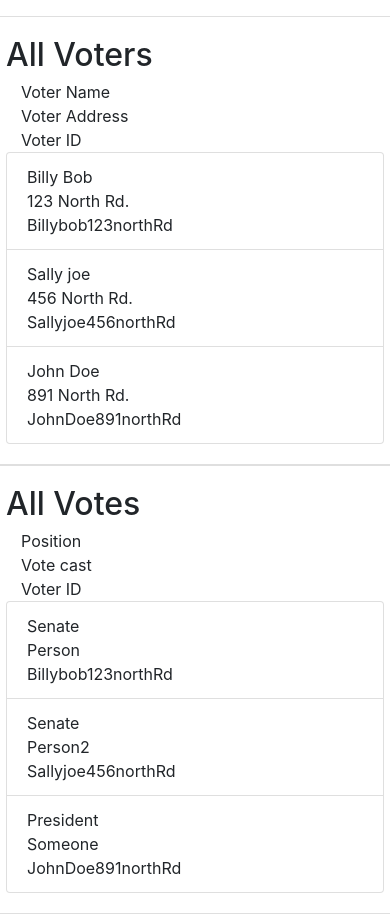
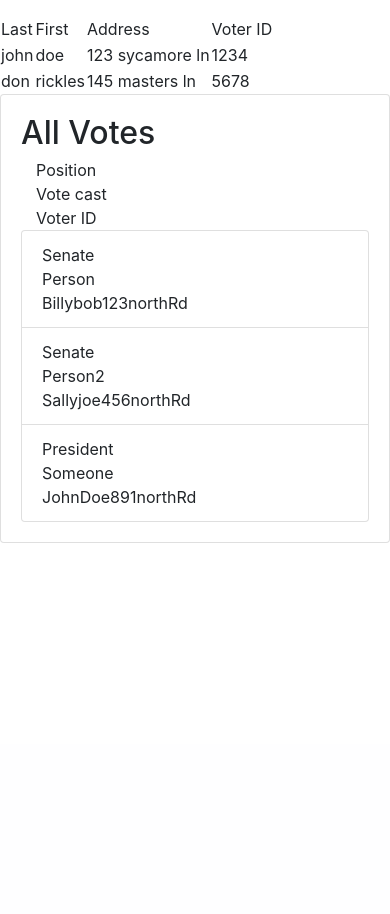
Before and after one commit to SkylerBohn13/Final_Project_Softwar_Engineering, a Flask app: page /admin in a window 390 px wide. Shown: the part 100-1014 px from the top of the page. After the commit the page ends 643 px from the top, so only its background shows below. Run offline with Flask 2, Linux system fonts and the light colour scheme; some libraries are stand-ins or nearby versions.

Commit message:
Serve voter data from API

```diff
--- a/app.py
+++ b/app.py
@@ -18,8 +18,12 @@ app.secret_key = b'mysecretkey'
 
 @app.route('/', endpoint='index')
 def index():
-    headers = {}
-    return redirect(url_for('login')), 302, headers
+    return render_template('home.html')
+
+@app.route('/admin/login', endpoint='admin_login')
+def admin_login():
+    return render_template('adminLogin.html')
+
 
 
 @app.route('/v1/login', methods=['POST'], endpoint='api_login')
@@ -58,3 +62,23 @@ def login():
 @app.route('/admin', methods=['GET'], endpoint='admin')
 def admin():
     return render_template('admin.html')
+
+@app.route('/v1/voters', methods=['GET'], endpoint='voters')
+def voters():
+    body = {
+        'voters': [
+            {
+                'id': '1234',
+                'first_name': 'john',
+                'last_name': 'doe',
+                'address': '123 sycamore ln'
+            },
+            {
+                'id': '5678',
+                'first_name': 'don',
+                'last_name': 'rickles',
+                'address': '145 masters ln'
+            },
+        ]
+    }
+    return (body, 200)
--- a/static/scripts/adminScripts.js
+++ b/static/scripts/adminScripts.js
@@ -14,3 +14,14 @@ function postLogin(username, password) {
   console.log(xhr.getAllResponseHeaders());
   return {status: xhr.status, body: xhr.responseText};
 }
+
+function retrieveVoters() {
+  var path = "/v1/voters";
+  var url = serverUrl + path;
+
+  var xhr = new XMLHttpRequest();
+  xhr.open("GET", url, false);
+  xhr.send(null);
+  return {status: xhr.status, body: xhr.responseText};
+
+}
--- a/templates/admin.html
+++ b/templates/admin.html
@@ -2,6 +2,7 @@
 <html lang="en">
 
   <head>
+    <script type="text/javascript" src="{{ url_for('static', filename='scripts/adminScripts.js') }}"></script>
     <meta charset="UTF-8" />
     <meta name="viewport" content="width=device-width, initial-scale=1.0" />
     <meta http-equiv="X-UA-Compatible" content="ie=edge" />
@@ -21,7 +22,7 @@
   </head>
 <!-- This webpage will use the bootstrap library -->
 
-  <body>
+  <body onload="displayVoters();"">
 
     <!-- Creates the Green bar that holds the search bar -->
     <header id="main-header" class="bg-primary text-white p-4 mb-3">
@@ -35,10 +36,57 @@
     </div>
   </header>
 
+  <table id="voterListings" style="display:none">
+  </table>
 
-  <div class="row">
+  <script>
+    function displayVoters() {
+        // Clear table
+        votersTable = document.getElementById("voterListings");
+        votersTable.innerHTML = "";
 
-   <div id="main" class="card card-body col-sm-6">
+        var resp = retrieveVoters();
+        var results = JSON.parse(resp.body)["voters"];
+
+        if (results.length > 0) {
+
+            // Populate column titles
+            var titleRow = votersTable.insertRow(-1);
+            lastNameTitleCell = titleRow.insertCell(-1)
+            firstNameTitleCell = titleRow.insertCell(-1)
+            addressTitleCell = titleRow.insertCell(-1)
+            idTitleCell = titleRow.insertCell(-1)
+
+            lastNameTitleCell.innerHTML = "Last";
+            firstNameTitleCell.innerHTML = "First";
+            addressTitleCell.innerHTML = "Address";
+            idTitleCell.innerHTML = "Voter ID"
+
+             // Populate search results
+
+             for (result of results) {
+                var row = votersTable.insertRow(-1);
+                var rmap = new Map(Object.entries(result));
+                lastNameCell = row.insertCell(-1)
+                firstNameCell = row.insertCell(-1)
+                addressCell = row.insertCell(-1)
+                idCell = row.insertCell(-1)
+
+                lastNameCell.innerHTML = rmap.get("first_name");
+                firstNameCell.innerHTML = rmap.get("last_name");
+                addressCell.innerHTML = rmap.get("address");
+                idCell.innerHTML = rmap.get("id")
+            }
+
+            votersTable.style.display = "table";
+
+        }
+    }
+</script>
+
+  <!-- <div class="row">  -->
+
+   <!-- <div id="main" class="card card-body col-sm-6">
     <h2 class="title">All Voters</h2>
       <div class="container">
             <div class="row">
@@ -52,10 +100,12 @@
                 Voter ID
               </div>
             </div>
-          </div>
+          </div> -->
+
+
 
     <!-- This list will contain all voter info -->
-    <ul id="items" class="list-group">
+    <!-- <ul id="items" class="list-group">
 
       <li class="list-group-item">
         <div class="row">
@@ -97,7 +147,7 @@
          </li>
 
     </ul>
-  </div>
+  </div> -->
 
   <!-- This list contains all votes cast -->
     <div id="main" class="card card-body col-sm-6">
--- a/templates/adminLogin.html
+++ b/templates/adminLogin.html
@@ -44,7 +44,7 @@
 
         resp = postLogin(username, password);
         if (resp.status === 200) {
-            window.location.replace("/home");
+            window.location.replace("/admin");
         } else {
             invalidLoginBanner.style.display = "block";
         }
--- a/templates/home.html
+++ b/templates/home.html
@@ -21,7 +21,7 @@
                 <h1 style="text-align:center;">Please enter your information below to vote</h1>
             </div>
             <div class="col-md-2 align-self-center">
-                <input type="button" onclick="window.location.href='adminLogin.html';" class = "btn btn-warning btn-lg" value="Admin Login"/>
+                <input type="button" onclick="window.location.href='admin/login';" class = "btn btn-warning btn-lg" value="Admin Login"/>
             </div>
     </div>
     </header>
```
